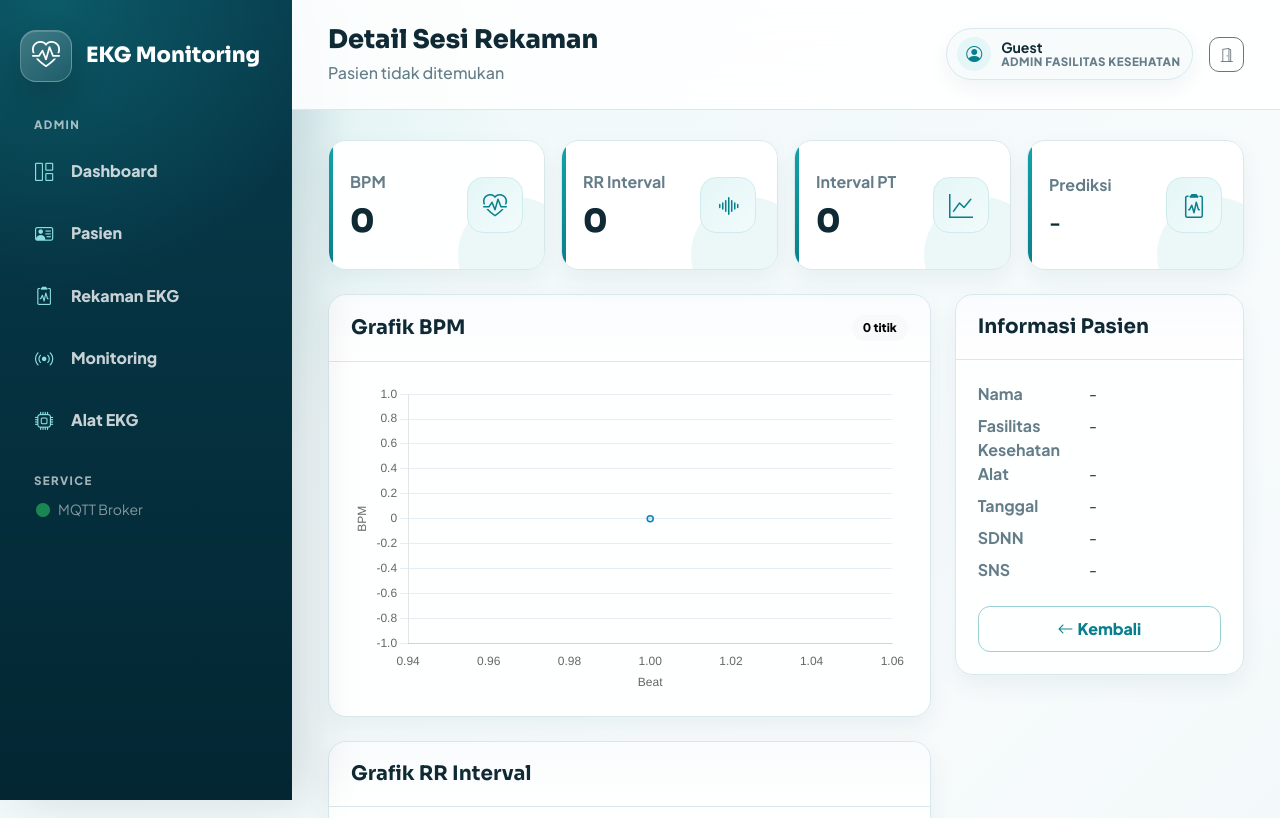
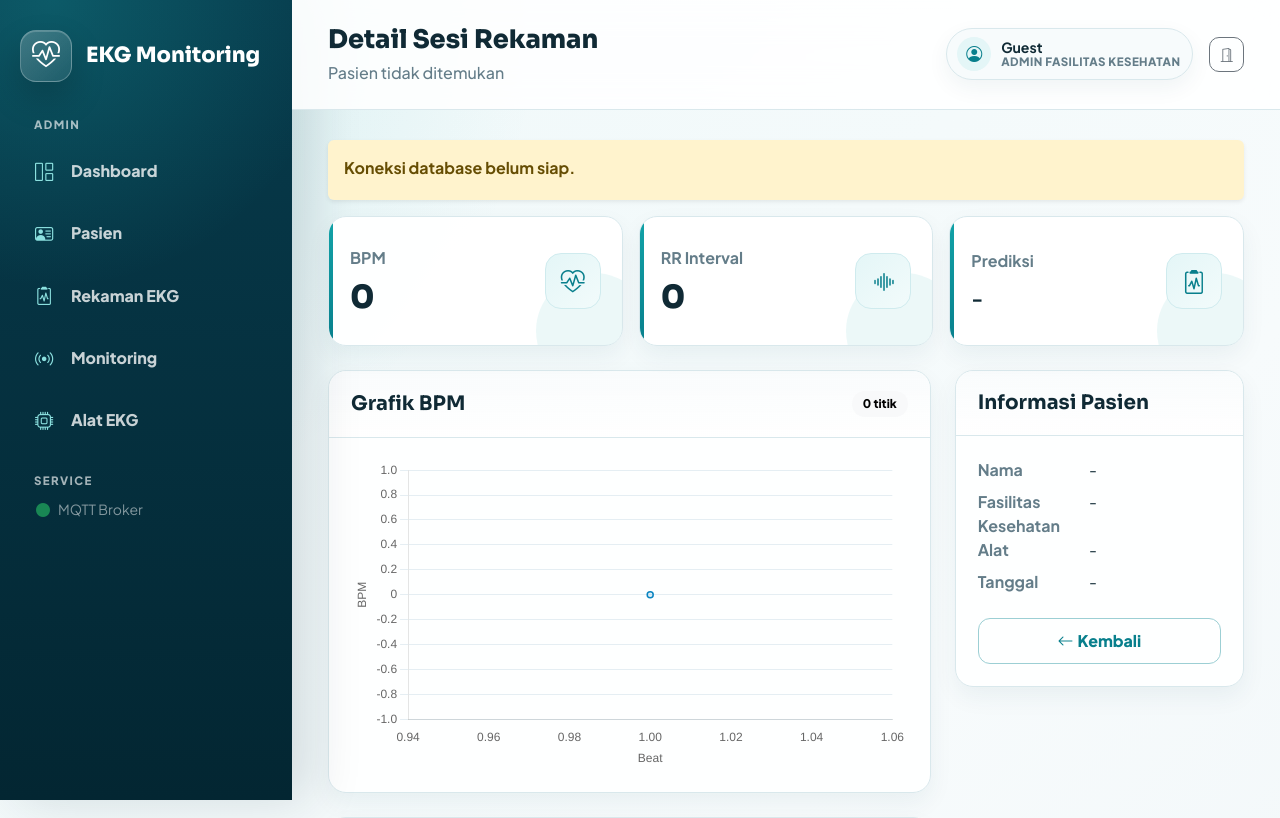
Before and after one commit to hdytmukmin/EKG-Laravel, a Laravel app: template resources/views/recordings/show.blade.php in a window 1280 px wide. Shown: the top 818 px of the page. Run offline with Laravel 12, Linux system fonts and the light colour scheme; the template is opened without the code that fills it, so the values that code supplies are empty.

Commit message:
hapus informasi pada detail rekaman

```diff
--- a/resources/views/recordings/show.blade.php
+++ b/resources/views/recordings/show.blade.php
@@ -23,7 +23,7 @@
     })
 
     <div class="row g-3 mb-4">
-        <div class="col-12 col-md-3">
+        <div class="col-12 col-md-4">
             <div class="stat-card">
                 <div>
                     <div class="stat-label">BPM</div>
@@ -32,7 +32,7 @@
                 <div class="stat-icon"><i class="bi bi-heart-pulse fs-4"></i></div>
             </div>
         </div>
-        <div class="col-12 col-md-3">
+        <div class="col-12 col-md-4">
             <div class="stat-card">
                 <div>
                     <div class="stat-label">RR Interval</div>
@@ -41,16 +41,7 @@
                 <div class="stat-icon"><i class="bi bi-soundwave fs-4"></i></div>
             </div>
         </div>
-        <div class="col-12 col-md-3">
-            <div class="stat-card">
-                <div>
-                    <div class="stat-label">Interval PT</div>
-                    <div class="stat-value">{{ $feature?->interval_pt ? number_format($feature->interval_pt, 2) : 0 }}</div>
-                </div>
-                <div class="stat-icon"><i class="bi bi-graph-up fs-4"></i></div>
-            </div>
-        </div>
-        <div class="col-12 col-md-3">
+        <div class="col-12 col-md-4">
             <div class="stat-card">
                 <div>
                     <div class="stat-label">Prediksi</div>
@@ -107,8 +98,6 @@
                         <dt class="col-5 text-secondary">Fasilitas Kesehatan</dt><dd class="col-7">{{ $recording->puskesmas?->name ?? '-' }}</dd>
                         <dt class="col-5 text-secondary">Alat</dt><dd class="col-7">{{ $recording->device?->name ?? '-' }}</dd>
                         <dt class="col-5 text-secondary">Tanggal</dt><dd class="col-7">{{ $recording->recorded_at?->format('Y-m-d H:i:s') ?? '-' }}</dd>
-                        <dt class="col-5 text-secondary">SDNN</dt><dd class="col-7">{{ $feature?->sdnn ?? '-' }}</dd>
-                        <dt class="col-5 text-secondary">SNS</dt><dd class="col-7">{{ $feature?->sns ?? '-' }}</dd>
                     </dl>
                     @if ($prediction?->error_message)
                         <div class="alert alert-warning small mt-3 mb-0">
```
